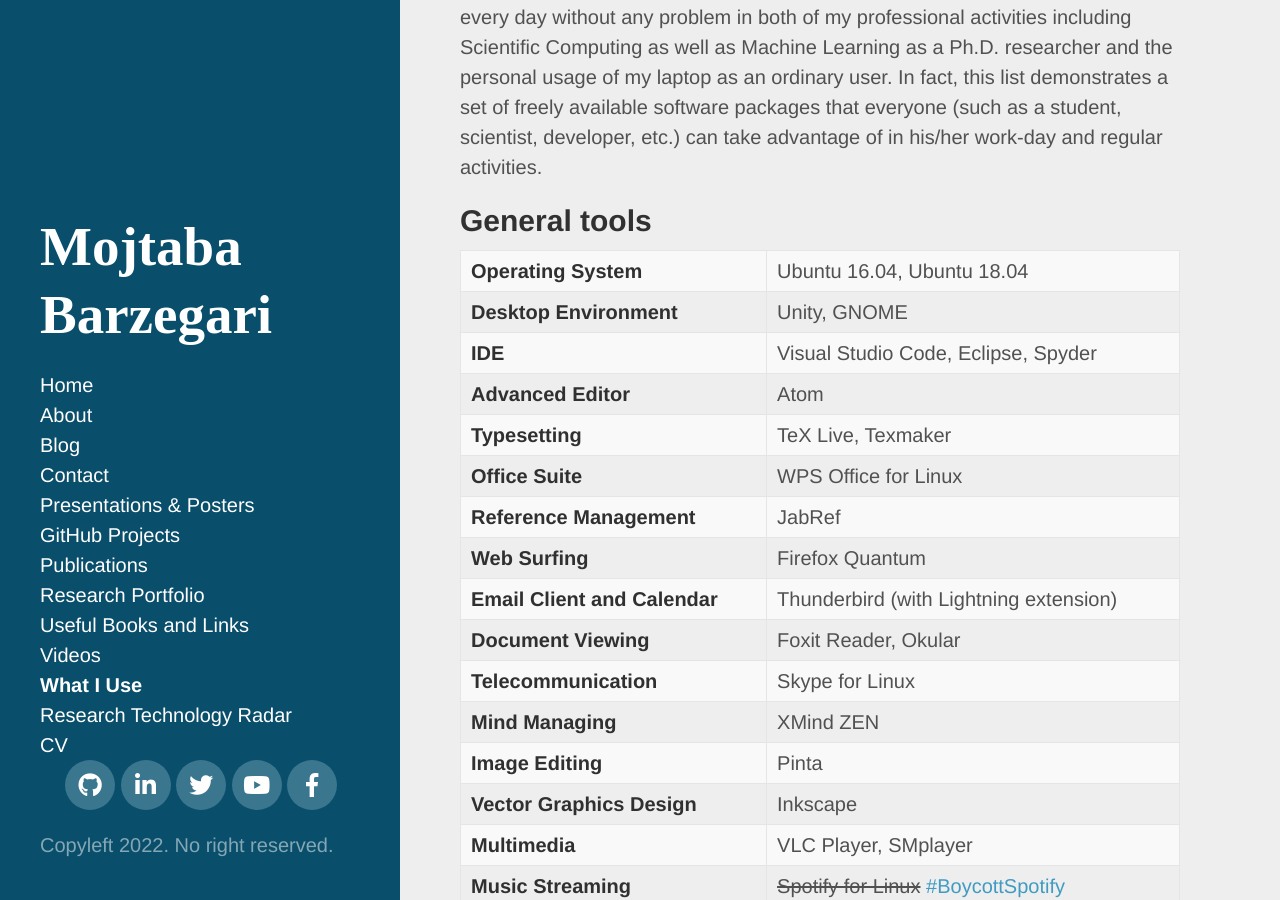
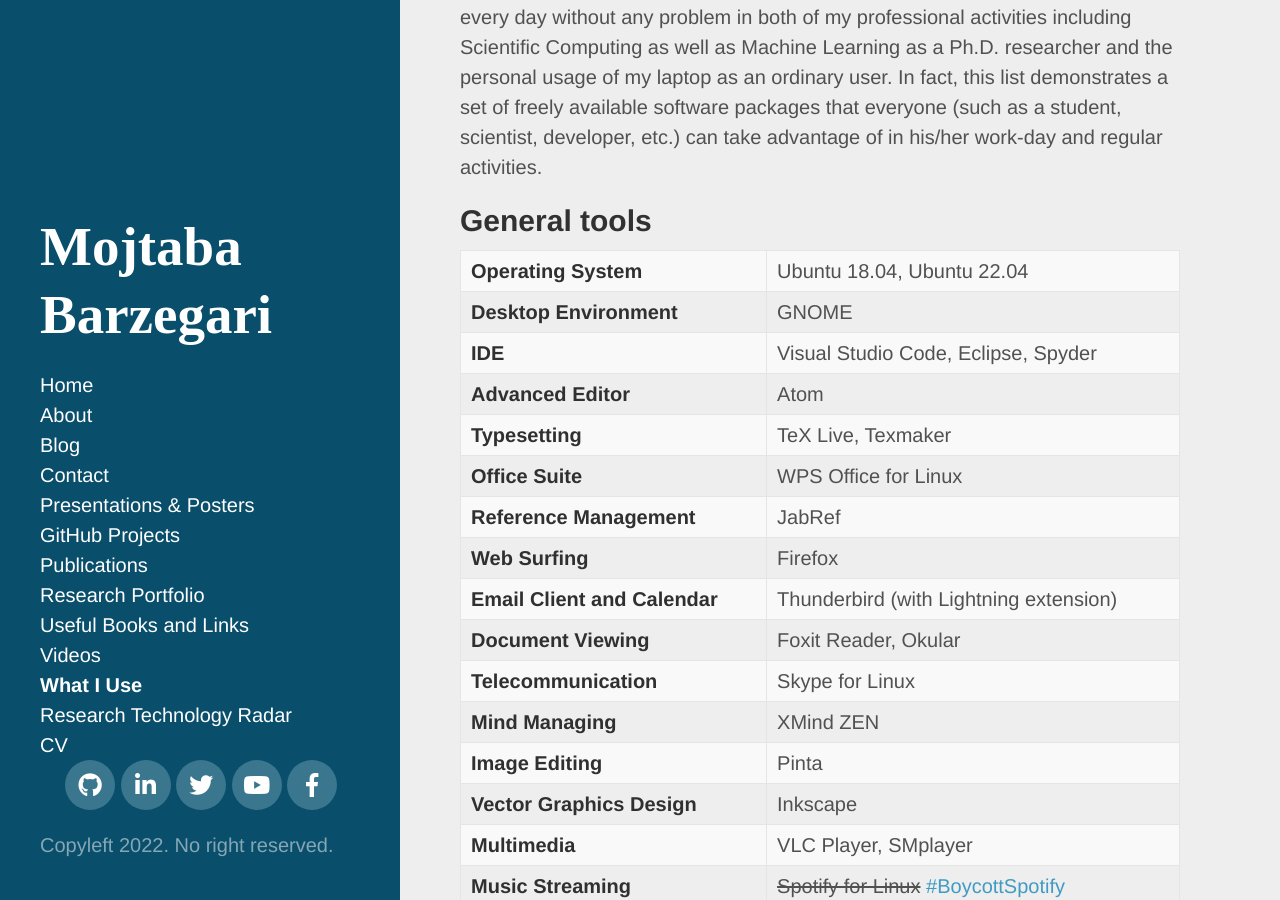
Before and after one commit to mbarzegary/mbarzegary.github.io, a Jekyll site: the page built from whatiuse.md, in a window 1280 px wide and 900 px high, scrolled down 368 px. Built offline with Jekyll 4.4.1, drawn with Linux system fonts in a browser that asks for light colours; nearby versions of some CDN libraries; some web fonts are replaced.

Commit message:
update what i use page

```diff
--- a/whatiuse.md
+++ b/whatiuse.md
@@ -9,14 +9,14 @@
 
 ## General tools
 
-**Operating System** |  Ubuntu 16.04, Ubuntu 18.04
-**Desktop Environment** | Unity, GNOME
+**Operating System** |  Ubuntu 18.04, Ubuntu 22.04
+**Desktop Environment** | GNOME
 **IDE** | Visual Studio Code, Eclipse, Spyder
 **Advanced Editor** | Atom
 **Typesetting** | TeX Live, Texmaker
 **Office Suite** | WPS Office for Linux
 **Reference Management** | JabRef
-**Web Surfing** |  Firefox Quantum
+**Web Surfing** |  Firefox
 **Email Client and Calendar** | Thunderbird (with Lightning extension)
 **Document Viewing** | Foxit Reader, Okular
 **Telecommunication**  | Skype for Linux
```
Also changed, not shown: 2 other files.
